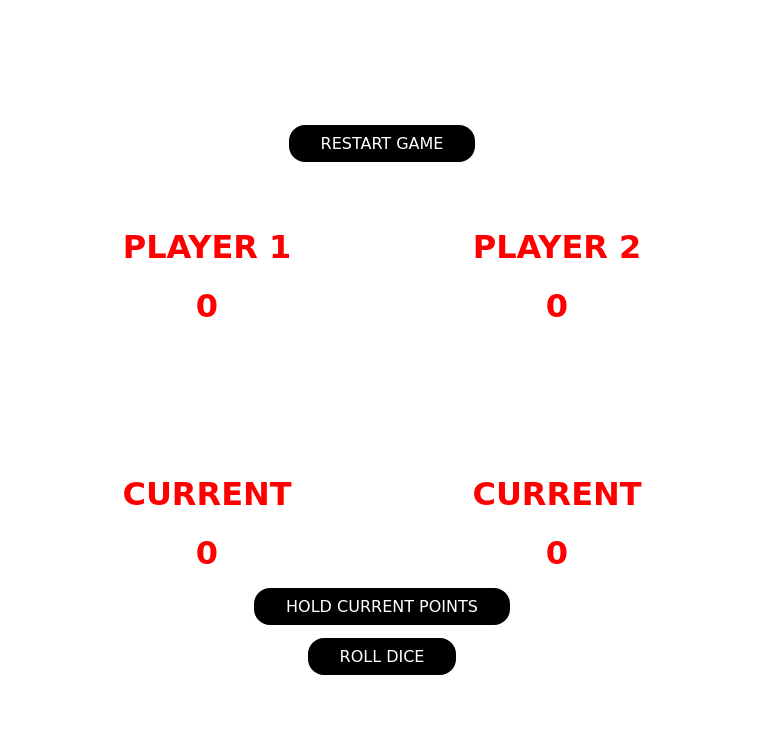
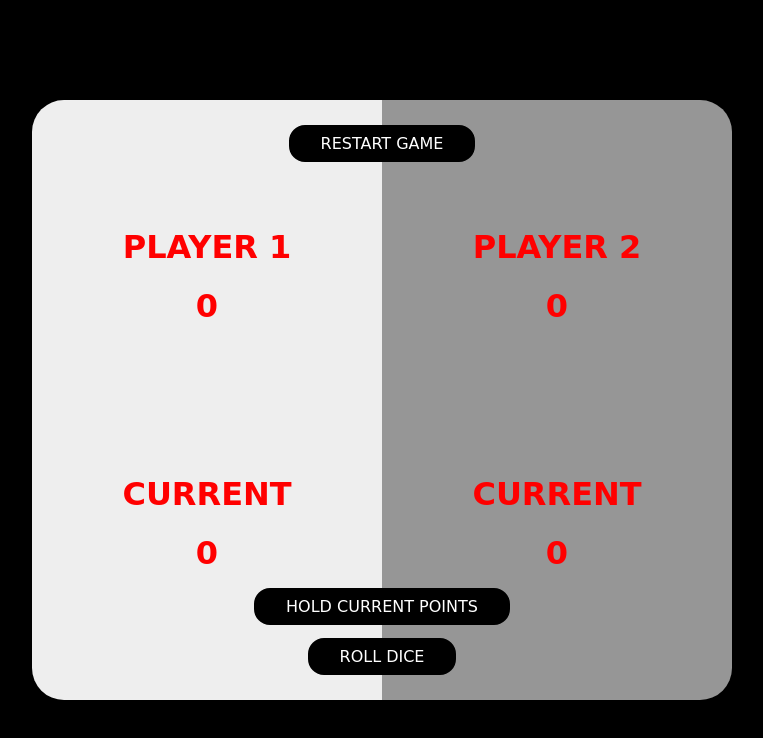
Before and after one commit to Ameer2000Mzori/Dice-Game, a website built with webpack: page src/index.html in a window 1280 px wide. Shown: the whole page, without its empty margins (258-1021 px from the left). Built offline with nearby package versions, Linux system fonts and the light colour scheme; a web font is replaced by a local one.

Commit message:
added active effect for player if hes active on play

```diff
--- a/src/index.html
+++ b/src/index.html
@@ -21,7 +21,7 @@
     <header class="header">
       <div class="header-Wrap">
         <div class="game-Wrap">
-          <div class="player-Left">
+          <div class="player-Left active">
             <div class="text-Con-One">
               <h1 class="player-1-T-T-1">PLAYER 1</h1>
               <h1 id="count-Players" class="player-1-Point-Count">0</h1>
--- a/src/style.scss
+++ b/src/style.scss
@@ -6,6 +6,7 @@ $fontTwo: "Rubik Doodle Shadow", cursive;
 body {
   padding: 0;
   margin: 0;
+  background-color: black;
 }
 // header
 .header {
@@ -28,6 +29,8 @@ body {
       text-align: center;
       align-items: center;
       justify-content: center;
+      border-radius: 2rem;
+      overflow: hidden;
 
       .player-Left,
       .player-Right {
@@ -38,6 +41,7 @@ body {
         text-align: center;
         align-items: center;
         justify-content: space-evenly;
+        background-color: rgb(150, 150, 150);
 
         .player-1-T-T-1 {
           font-family: $fontTwo;
@@ -62,6 +66,10 @@ body {
           font-size: 2rem;
           color: red;
         }
+      }
+
+      .active {
+        background-color: rgb(238, 238, 238);
       }
 
       #game-Buttons {
```
Also changed, not shown: src/style.css, 1 other file.
